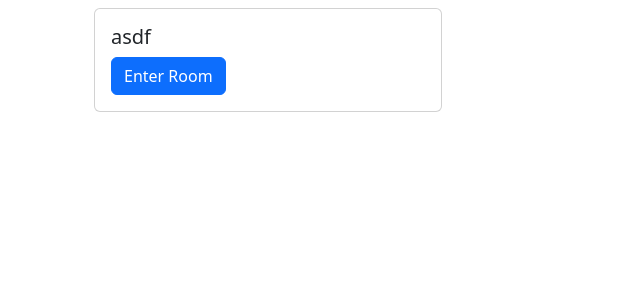
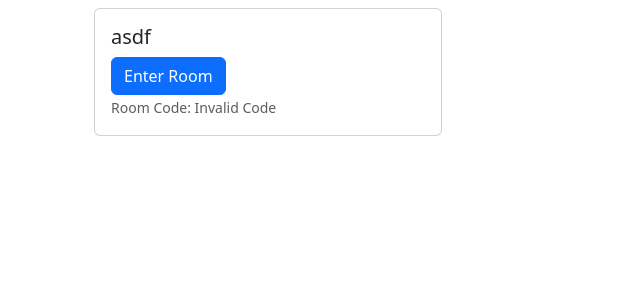
Before and after one commit to iamwhiterabbit18/flask-proj, a Flask app: page / in a window 1280 px wide. Shown: the part 152-447 px from the top of the page, without its empty margins (0-640 px from the left). Run offline with Flask 3, Linux system fonts and the light colour scheme; a user stored in the database is signed in; data comes from the database, SQL or seed files in the repository; both versions use the stored data as it was after the commit; some libraries are stand-ins or nearby versions.

Commit message:
Add random gen code and encrypting it

```diff
--- a/project/website/Models/Room.py
+++ b/project/website/Models/Room.py
@@ -4,6 +4,7 @@ from sqlalchemy.sql import func
 class Room(db.Model):
   id = db.Column(db.Integer, primary_key=True)
   room_name = db.Column(db.String(255), nullable=False)
+  room_code = db.Column(db.String(512), nullable=False)
   password = db.Column(db.String(255), nullable=False)
   created_at = db.Column(db.DateTime(timezone=True), default=func.now())
 
--- a/project/website/__init__.py
+++ b/project/website/__init__.py
@@ -4,11 +4,11 @@ from flask_socketio import join_room, leave_room, send, SocketIO
 from os import path, getenv
 from flask_login import LoginManager
 from dotenv import load_dotenv
+from .crypto import room_crypto
 
 db = SQLAlchemy()
 socketio = SocketIO()
 DB_NAME = "database.db"
-
 
 
 def create_app():
@@ -18,6 +18,9 @@ def create_app():
   app.config['SQLALCHEMY_DATABASE_URI'] = f'sqlite:///{DB_NAME}'
   db.init_app(app)
   socketio.init_app(app)
+  room_crypto.init_app(app)
+
+  from .utils import generate_room_code
 
   from .views import views
   from .auth import auth
--- /dev/null
+++ b/project/website/crypto.py
@@ -0,0 +1,43 @@
+# website/crypto.py
+from cryptography.fernet import Fernet
+from base64 import b64encode, b64decode
+from flask import current_app
+import os
+
+class RoomCodeCrypto:
+    def __init__(self, app=None):
+        self.fernet = None
+        if app is not None:
+            self.init_app(app)
+
+    def init_app(self, app):
+        """Initialize with Flask app"""
+        secret_key = app.config['SECRET_KEY']
+        if not secret_key:
+            raise ValueError("Flask SECRET_KEY must be set")
+
+        # Use the app's secret key to generate a consistent Fernet key
+        key = b64encode(secret_key.encode()[:32].ljust(32, b'\0'))
+        self.fernet = Fernet(key)
+
+        # Add self to app
+        app.crypto = self
+
+    def encrypt_room_code(self, room_code: str) -> str:
+        """Encrypt a room code"""
+        if not isinstance(room_code, str):
+            raise ValueError("Room code must be a string")
+
+        encrypted_data = self.fernet.encrypt(room_code.encode())
+        return b64encode(encrypted_data).decode('utf-8')
+
+    def decrypt_room_code(self, encrypted_code: str) -> str:
+        """Decrypt an encrypted room code"""
+        try:
+            encrypted_data = b64decode(encrypted_code.encode('utf-8'))
+            decrypted_data = self.fernet.decrypt(encrypted_data)
+            return decrypted_data.decode('utf-8')
+        except Exception as e:
+            raise ValueError(f"Failed to decrypt room code: {str(e)}")
+
+room_crypto = RoomCodeCrypto()  # Create a single instance
--- a/project/website/templates/home.html
+++ b/project/website/templates/home.html
@@ -13,15 +13,18 @@
     <div class="modal-dialog">
       <div class="modal-content">
         <div class="modal-header">
-          <h5 class="modal-title" id="joinModal">Join a Room!</h5>
+        <div>
+        <h5 class="modal-title" id="joinModal">Join a Room!</h5>
+        <p class="text-muted mb-0 small">Ask for Room Code</p>
+        </div>
           <button type="button" class="btn-close" data-bs-dismiss="modal" aria-label="Close"></button>
         </div>
         <div class="modal-body">
           <form action="" method="POST">
             <input type="hidden" name="form_type" value="join_room">
             <div class="form-group">
-              <label for="room_name" class="sr-only">Room Name</label>
-              <input id="room_name" name="room_name" class="form-control form-control-sm" type="text" placeholder="Enter room name">
+              <label for="room_code" class="sr-only">Room Code</label>
+              <input id="room_code" name="room_code" class="form-control form-control-sm" type="text" placeholder="Enter room code">
             </div>
             <div class="form-group">
               <label for="password" class="sr-only">Password</label>
@@ -73,6 +76,7 @@
                             <div class="card-body">
                                 <h5 class="card-title">{{ room.room_name }}</h5>
                                 <a href="{{ url_for('rooms.room_handler', room_id=room.id) }}" class="btn btn-primary">Enter Room</a>
+                                    <p class="card-text"><small class="text-body-secondary">Room Code: {{ decryptor(room.room_code) }}</small></p>
                             </div>
                         </div>
                     </div>
--- a/project/website/utils.py
+++ b/project/website/utils.py
@@ -2,6 +2,11 @@ from sqlalchemy import select
 from sqlalchemy.orm import Session
 from typing import Any, Type, Optional
 from . import db
+import random
+import string
+from website.Models.Room import Room
+from .crypto import room_crypto
+from werkzeug.security import generate_password_hash
 
 # sql query function
 def select_query_function(session: Session, target: Type, filter_condition: Any) -> Optional[Any]:
@@ -41,3 +46,23 @@ def select_joined_query_all_function(session: Session, target: Type, filter_cond
   except Exception as e:
     print(f"Error executing joined select query: {e}")
     return None
+
+
+# generate room code
+def generate_room_code():
+  while True:
+    plaintext = ''.join(random.choices(string.ascii_letters + string.digits, k=6))
+    ciphertext = room_crypto.encrypt_room_code(plaintext)
+
+    room = select_query_function(db.session, Room, Room.room_code == ciphertext)
+    if not room:
+      print(f"ciphertext: {ciphertext}")
+      return ciphertext
+
+
+# for demo
+def get_decrypted_room_code(encrypted_code):
+    try:
+        return room_crypto.decrypt_room_code(encrypted_code)
+    except ValueError:
+        return "Invalid Code"
--- a/project/website/views.py
+++ b/project/website/views.py
@@ -26,47 +26,54 @@ def home():
       # user_rooms = result.scalars().all()
       user_rooms = select_joined_query_all_function(session, Room, RoomParticipant.user_id == current_user.id, RoomParticipant)
 
+      # Decrypt room codes for display
+      rooms_with_codes = []
+      for room in user_rooms:
+          room_data = {
+              'id': room.id,
+              'room_name': room.room_name,
+              'plain_code': get_decrypted_room_code(room.room_code)
+          }
+          rooms_with_codes.append(room_data)
+
   if request.method == 'POST':
     data = request.form
     form_type = data.get('form_type')
+    room_code = data.get('room_code')
     room_name = data.get('room_name')
     room_pass = data.get('room_pass')
 
-    if not room_name or not room_pass:
-      flash('Both room name and password are required.', category='error')
-      return render_template('home.html', user=current_user)
+    if form_type == 'join_room':
+      if not room_code or not room_pass:
+        flash('Both room code and password are required.', category='error')
+        return render_template('home.html', user=current_user)
 
-    #debugging
-    if not room_name:
-      print ('No room name')
-    else:
-      print (room_name)
+      # Get all rooms and check if any code matches the input
+      with Session(db.engine) as session:
+        all_rooms = session.query(Room).all()
+        matching_room = None
+        for _room in all_rooms:
+          try:
+            decrypted_code = room_crypto.decrypt_room_code(_room.room_code)
+            if decrypted_code == room_code:
+                matching_room = _room
+                break
+          except ValueError:
+              continue
 
-    if not room_pass:
-      print ('No password')
-    else:
-      print (room_pass)
-
-    with Session(db.engine) as session:
-        room = select_query_function(session, Room, Room.room_name == room_name)
-
-    if form_type == 'join_room':
-      if not room or not check_password_hash(room.password, room_pass):
-        flash('Incorrect room name or password', category='error')
+      if not matching_room or not check_password_hash(matching_room.password, room_pass):
+        flash('Incorrect room code or password', category='error')
         return redirect(url_for('views.home'))
 
       with Session(db.engine) as session:
-        # stmt = select(RoomParticipant).where(RoomParticipant.room_id == room.id, RoomParticipant.user_id == current_user.id)
-        # result = session.execute(stmt)
-        # room_join = result.scalars().first()
         condition = and_(
-          RoomParticipant.room_id == room.id,
+          RoomParticipant.room_id == matching_room.id,
           RoomParticipant.user_id == current_user.id
           )
         room_join = select_query_function(session, RoomParticipant, condition)
 
       if not room_join:
-        new_room_participant = RoomParticipant(room_id=room.id, user_id=current_user.id)
+        new_room_participant = RoomParticipant(room_id=matching_room.id, user_id=current_user.id)
         db.session.add(new_room_participant)
         db.session.commit()
         flash('Joined room!', category='success')
@@ -76,10 +83,19 @@ def home():
       return redirect(url_for('views.home'))
 
     elif form_type == 'create_room':
+      if not room_name or not room_pass:
+        flash('Both room name and password are required.', category='error')
+        return render_template('home.html', user=current_user)
+
+      with Session(db.engine) as session:
+        room = select_query_function(session, Room, Room.room_name == room_name)
+
       if room:
-        flash('Room already exists', category='error')
+        flash('Room name already exists', category='error')
       else:
-        new_room = Room(room_name=room_name, password=generate_password_hash(room_pass, 'pbkdf2:sha256'))
+        new_room = Room(room_name=room_name, room_code=generate_room_code(), password=generate_password_hash(room_pass, 'pbkdf2:sha256'))
+        #debugg
+        print(f"New room code: {new_room.room_code}")
         db.session.add(new_room)
         db.session.commit()
 
@@ -95,7 +111,7 @@ def home():
     return redirect(url_for('views.home'))
 
 
-  return render_template('home.html', user=current_user, user_rooms=user_rooms)
+  return render_template('home.html', user=current_user, user_rooms=user_rooms, decryptor=get_decrypted_room_code)
 # @views.route('/', methods=['GET', 'POST'])
 # @login_required
 # def home():
```
Also changed, not shown: project/instance/database.db.
